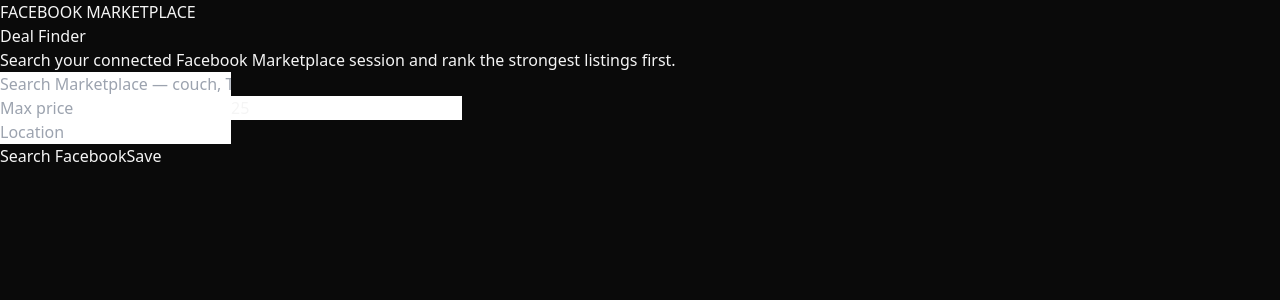
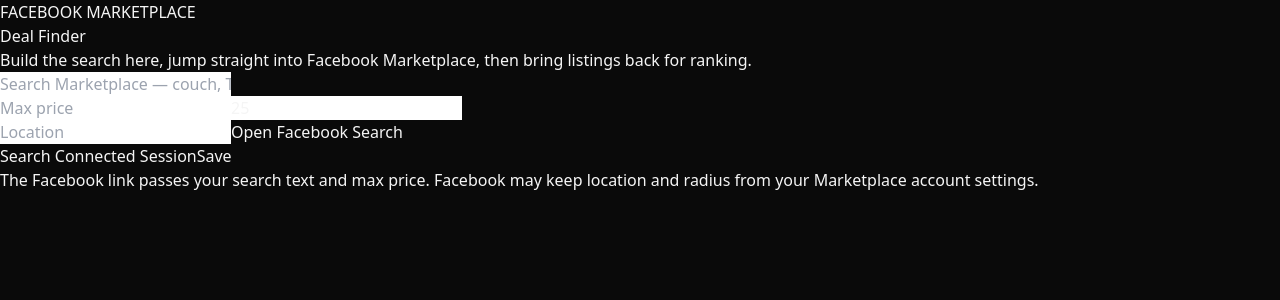
Before and after one commit to buntui/Facebook-marketplace-tool, a Next.js app: page / in a window 1280 px wide. Shown: the top 300 px of the page. Built offline with nearby package versions, Linux system fonts and the light colour scheme.

Commit message:
Add Facebook search launcher

```diff
--- a/src/app/page.tsx
+++ b/src/app/page.tsx
@@ -61,7 +61,19 @@
     [text, maxPrice, location, radiusMiles]
   );
 
-  async function runSearch(e?: FormEvent) {
+  function buildFacebookUrl() {
+    const params = new URLSearchParams();
+    params.set("query", query.text);
+    if (query.maxPrice) params.set("maxPrice", String(query.maxPrice));
+    return `https://www.facebook.com/marketplace/search/?${params.toString()}`;
+  }
+
+  function openFacebookSearch() {
+    if (!query.text) return;
+    window.location.href = buildFacebookUrl();
+  }
+
+  async function runConnectedSearch(e?: FormEvent) {
     e?.preventDefault();
     if (!query.text) return;
 
@@ -108,11 +120,11 @@
         <p className="text-xs font-bold tracking-[0.2em] text-blue-400">FACEBOOK MARKETPLACE</p>
         <h1 className="mt-2 text-3xl font-bold">Deal Finder</h1>
         <p className="mt-2 text-sm text-zinc-400">
-          Search your connected Facebook Marketplace session and rank the strongest listings first.
+          Build the search here, jump straight into Facebook Marketplace, then bring listings back for ranking.
         </p>
       </header>
 
-      <form onSubmit={runSearch} className="grid gap-3 rounded-2xl border border-zinc-800 bg-zinc-950 p-4">
+      <form onSubmit={runConnectedSearch} className="grid gap-3 rounded-2xl border border-zinc-800 bg-zinc-950 p-4">
         <input
           className="rounded-xl border border-zinc-700 bg-zinc-900 px-4 py-3 outline-none"
           placeholder="Search Marketplace — couch, TV, Roomba..."
@@ -145,12 +157,21 @@
           onChange={(e) => setLocation(e.target.value)}
         />
 
+        <button
+          type="button"
+          onClick={openFacebookSearch}
+          disabled={!query.text}
+          className="rounded-xl bg-blue-500 px-4 py-3 font-semibold text-white disabled:opacity-40"
+        >
+          Open Facebook Search
+        </button>
+
         <div className="grid grid-cols-[1fr_auto] gap-2">
           <button
-            className="rounded-xl bg-blue-500 px-4 py-3 font-semibold text-white disabled:opacity-50"
+            className="rounded-xl border border-zinc-700 px-4 py-3 font-semibold disabled:opacity-50"
             disabled={loading}
           >
-            {loading ? "Searching Facebook…" : "Search Facebook"}
+            {loading ? "Checking connection…" : "Search Connected Session"}
           </button>
           <button
             type="button"
@@ -160,6 +181,10 @@
             Save
           </button>
         </div>
+
+        <p className="text-xs leading-5 text-zinc-500">
+          The Facebook link passes your search text and max price. Facebook may keep location and radius from your Marketplace account settings.
+        </p>
       </form>
 
       {saved.length > 0 && (
@@ -246,7 +271,7 @@
           <div className="rounded-2xl border border-zinc-800 p-5 text-zinc-400">
             {data.status?.available
               ? "No matching Facebook Marketplace listings came back."
-              : "The Facebook-only app is ready. The next step is connecting your authenticated Marketplace session."}
+              : "The app can launch Facebook searches now. Listing import/connected-session ingestion is the next piece."}
           </div>
         )}
       </section>
```
